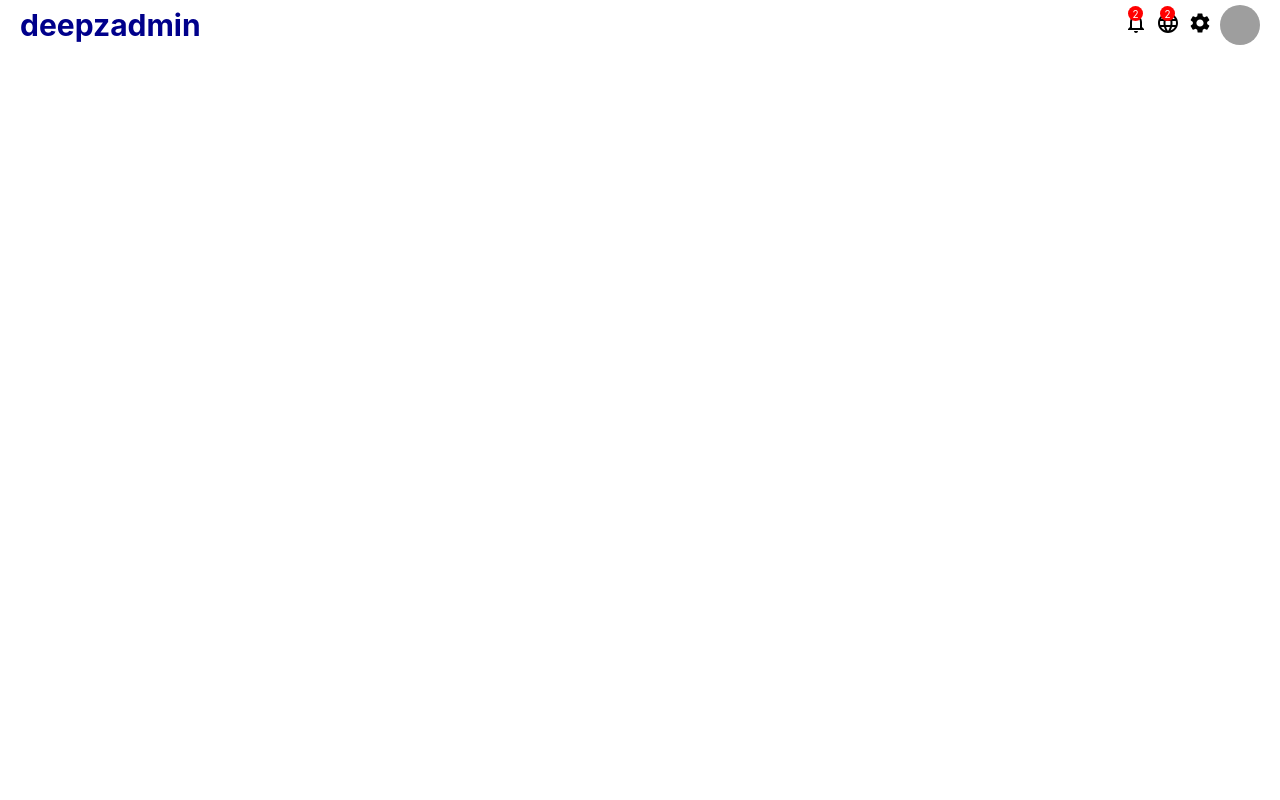
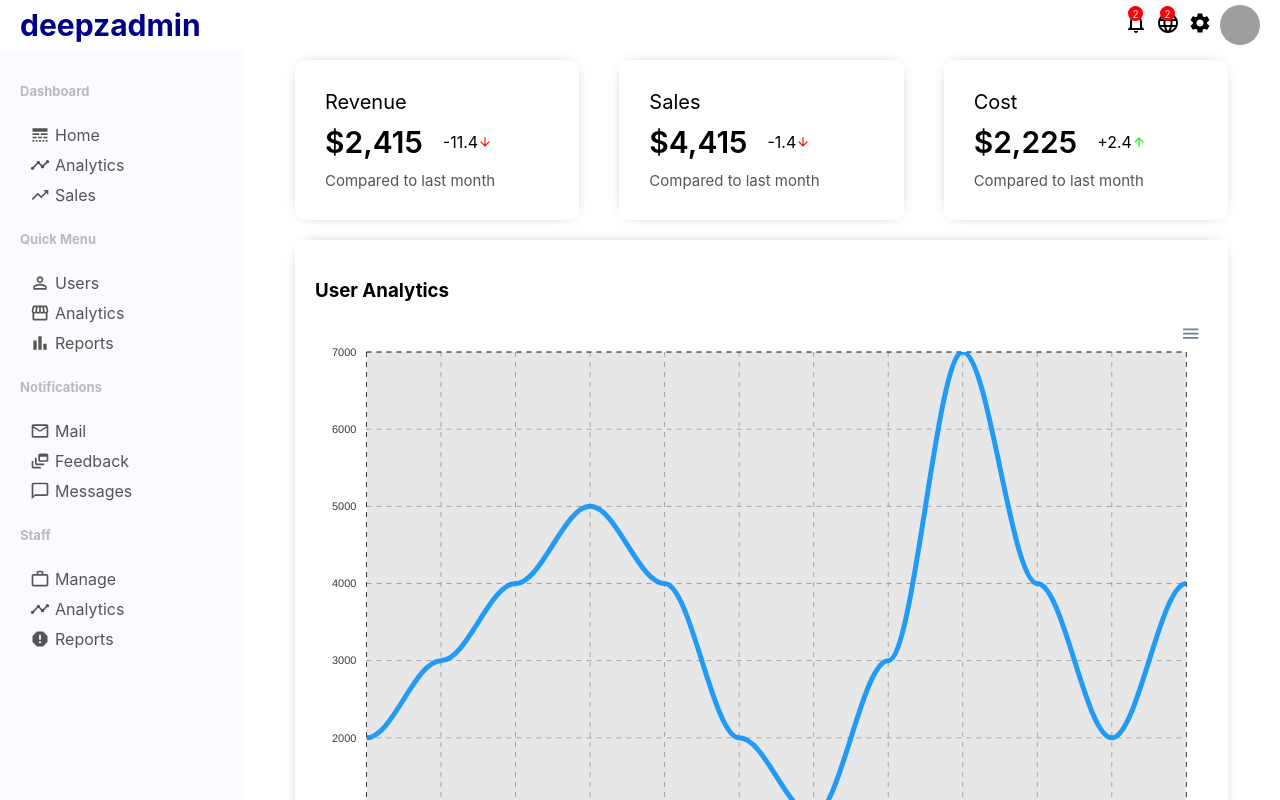
Before and after one commit to deepzS2/MERN-ecommerce, a Next.js app in the folder frontend/: page / in a window 1280 px wide. Shown: the top 800 px of the page. Built offline with nearby package versions, Linux system fonts and the light colour scheme; grey boxes are pictures that could not be loaded.

Commit message:
🚧(frontend): Work in progress...

```diff
--- a/frontend/src/pages/_app.tsx
+++ b/frontend/src/pages/_app.tsx
@@ -1,7 +1,7 @@
 import type { AppProps } from 'next/app'
 import { useEffect } from 'react'
 
-import Topbar from '@components/Topbar'
+import Layout from '@components/Layout'
 import ContextsProviders from '@contexts/index'
 
 function MyApp({ Component, pageProps }: AppProps) {
@@ -14,8 +14,9 @@ function MyApp({ Component, pageProps }: AppProps) {
 
 	return (
 		<ContextsProviders>
-			<Topbar />
-			<Component {...pageProps} />
+			<Layout>
+				<Component {...pageProps} />
+			</Layout>
 		</ContextsProviders>
 	)
 }
--- a/frontend/src/pages/index.tsx
+++ b/frontend/src/pages/index.tsx
@@ -1,26 +1,20 @@
 import type { NextPage } from 'next'
-import Head from 'next/head'
 
-import Topbar from '@components/Topbar'
-import {
-	Container,
-	Card,
-	Description,
-	Grid,
-	Main,
-	Title,
-} from '@styles/pages/Home'
+import Chart from '@components/Chart'
+import FeaturedInfo from '@components/FeaturedInfo'
+import dummyData from '@services/dummyData'
+import { Container } from '@styles/pages/Home'
 
 const Home: NextPage = () => {
 	return (
 		<Container>
-			<Head>
-				<title>frontend/src/pages</title>
-				<meta name="description" content="Generated by create next app" />
-				<link rel="icon" href="/favicon.ico" />
-			</Head>
-
-			<Main></Main>
+			<FeaturedInfo />
+			<Chart
+				title="User Analytics"
+				data={dummyData}
+				dataKey="Active Users"
+				grid
+			/>
 		</Container>
 	)
 }
--- a/frontend/src/styles/pages/Home.ts
+++ b/frontend/src/styles/pages/Home.ts
@@ -1,92 +1,7 @@
 import styled from 'styled-components'
 
-export const Container = styled.div`
+export const Container = styled.main`
 	padding: 0 2rem;
+	min-height: 200vh;
+	margin-top: 10px;
 `
-
-export const Main = styled.main`
-	min-height: 100vh;
-	padding: 4rem 0;
-	flex: 1;
-	display: flex;
-	flex-direction: column;
-	justify-content: center;
-	align-items: center;
-`
-
-export const Title = styled.h1`
-	margin: 0;
-	line-height: 1.15;
-	font-size: 4rem;
-	text-align: center;
-
-	a {
-		color: ${({ theme }) => theme.colors.main};
-		text-decoration: none;
-
-		&:hover,
-		&:focus,
-		&:active {
-			text-decoration: underline;
-		}
-	}
-`
-
-export const Description = styled.p`
-	text-align: center;
-	margin: 4rem 0;
-	line-height: 1.5;
-	font-size: 1.5rem;
-
-	code {
-		background: ${({ theme }) => theme.colors.tertiary};
-		border-radius: 5px;
-		padding: 0.75rem;
-		font-size: 1.1rem;
-		font-family: Menlo, Monaco, Lucida Console, Liberation Mono,
-			DejaVu Sans Mono, Bitstream Vera Sans Mono, Courier New, monospace;
-	}
-`
-
-export const Grid = styled.div`
-	display: flex;
-	align-items: center;
-	justify-content: center;
-	flex-wrap: wrap;
-	max-width: 800px;
-
-	@media (max-width: 600px) {
-		width: 100%;
-		flex-direction: column;
-	}
-`
-
-export const Card = styled.a`
-	margin: 1rem;
-	padding: 1.5rem;
-	text-align: left;
-	color: inherit;
-	text-decoration: none;
-	border: 1px solid ${({ theme }) => theme.colors.secondary};
-	border-radius: 10px;
-	transition: color 0.15s ease, border-color 0.15s ease;
-	max-width: 300px;
-
-	&:hover,
-	&:focus,
-	&:active {
-		color: ${({ theme }) => theme.colors.main};
-		border-color: ${({ theme }) => theme.colors.main};
-	}
-
-	h2 {
-		margin: 0 0 1rem 0;
-		font-size: 1.5rem;
-	}
-
-	p {
-		margin: 0;
-		font-size: 1.25rem;
-		line-height: 1.5;
-	}
-`
```
Also changed, not shown: 1 other file (tests, documents, lock files or other folders).
